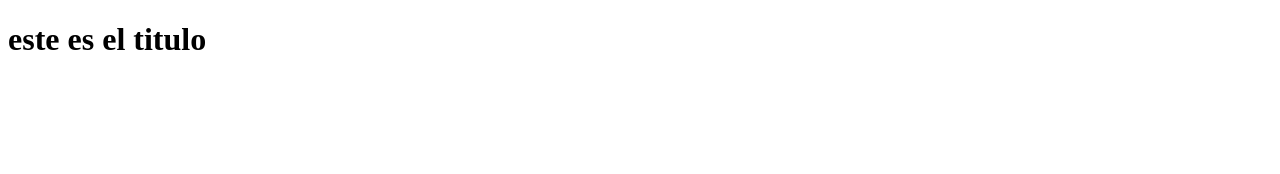
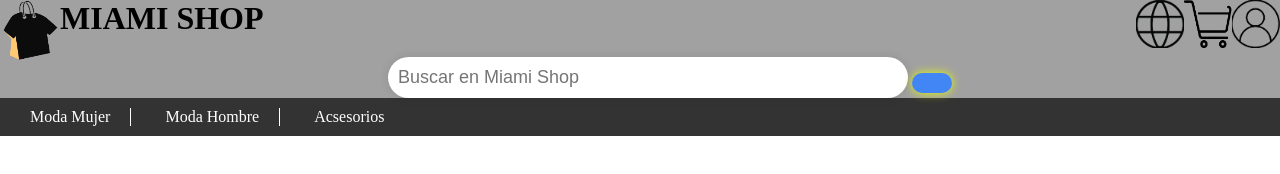
Before and after one commit to Krisnazz/proyecto-miami-shop, a plain HTML site: page index.html in a window 1280 px wide. Drawn offline with Linux system fonts and the light colour scheme.

Commit message:
miami shop

```diff
--- a/index.html
+++ b/index.html
@@ -4,9 +4,40 @@
     <meta charset="UTF-8">
     <meta http-equiv="X-UA-Compatible" content="IE=edge">
     <meta name="viewport" content="width=device-width, initial-scale=1.0">
-    <title>Document</title>
+    <title>MIAMI SHOP</title>
+    <link rel="stylesheet" href="style.css">
 </head>
 <body>
-    <h1>este es el titulo</h1>
+    <div class="container">
+     <div class="col">
+        <ui>
+            <a href=""><img src="Img/personita.png" height="48px" width="48px" style="float: right;"></a>
+            <a href=""><img src="Img/img carito.png" height="48px" width="48px" style="float: right;"></a>
+            <a href=""><img src="Img/sitio2.png" height="48px" width="48px" style="float: right;"></a>
+
+            <a href=""><img src="Img/logo 2.png" height="60px" width="60px"  style="float: left;"></a>
+
+            <h1>MIAMI SHOP</h1>
+
+
+            <div class="search-container">
+                <form action="ruta-del-archivo-de-búsqueda" method="get">
+                  <input type="text" placeholder="Buscar en Miami Shop ">
+                  <button type="submit"><i class="fa fa-search"></i></button>
+                </form>
+              </div>
+
+              <nav>
+                <ul>
+                  <li><a href="#">Moda Mujer</a></li>
+                  <li><a href="#">Moda Hombre</a></li>
+                  <li><a href="#">Acsesorios</a></li>
+                </ul>
+              </nav>
+
+
+        </ui>
+     </div>
+    </div>
 </body>
 </html>
--- a/style.css
+++ b/style.css
@@ -0,0 +1,76 @@
+*{
+    margin: 0px;
+    padding: 0px;
+}
+
+body {
+    background-color: rgba(255, 255, 255, 0.89);
+}
+
+.col {
+    background-color: rgb(161, 161, 161);
+}
+
+.col li a {
+     display: flex;
+    justify-content: flex-end;
+}
+
+.search-container {
+    display: flex;
+    justify-content: center;
+    margin-top: 20px;
+  }
+
+  input[type="text"] {
+    padding: 10px;
+    border: none;
+    width: 500px;
+    border-radius: 30px;
+    box-shadow: 0 0 10px rgba(0, 0, 0, 0.1);
+    font-size: 18px;
+  }
+
+  button[type="submit"] {
+    background-color: #4285f4;
+    color: #fff;
+    border: none;
+    padding: 10px 20px;
+    border-radius: 30px;
+    box-shadow: 0 0 10px rgb(229, 255, 0);
+    cursor: pointer;
+    transition: all 0.3s ease-in-out;
+  }
+
+  button[type="submit"]:hover {
+    background-color: #270fff;
+  }
+  nav {
+  background-color: #333;
+  padding: 10px;
+}
+
+nav ul {
+  list-style-type: none;
+  margin: 0;
+  padding: 0;
+}
+
+nav li {
+  margin: 0 10px;
+  display: inline-block;
+  border-right: 1px solid #fff;
+  padding-right: 10px;
+}
+
+nav li:last-child {
+  border-right: none;
+  padding-right: 0;
+}
+
+nav a {
+  color: #fff;
+  text-decoration: none;
+  padding-left: 10px;
+  padding-right: 10px;
+}
```
Also changed, not shown: Img/Screenshot 2023-04-26 12.18.29.png (added), Img/Screenshot 2023-04-26 12.30.13.png (added), Img/barita.png (added), Img/img carito.png (added), Img/logo 2.png (added), Img/logo.png (added), Img/personita.png (added), Img/sitio.png (added), Img/sitio2.png (added).
